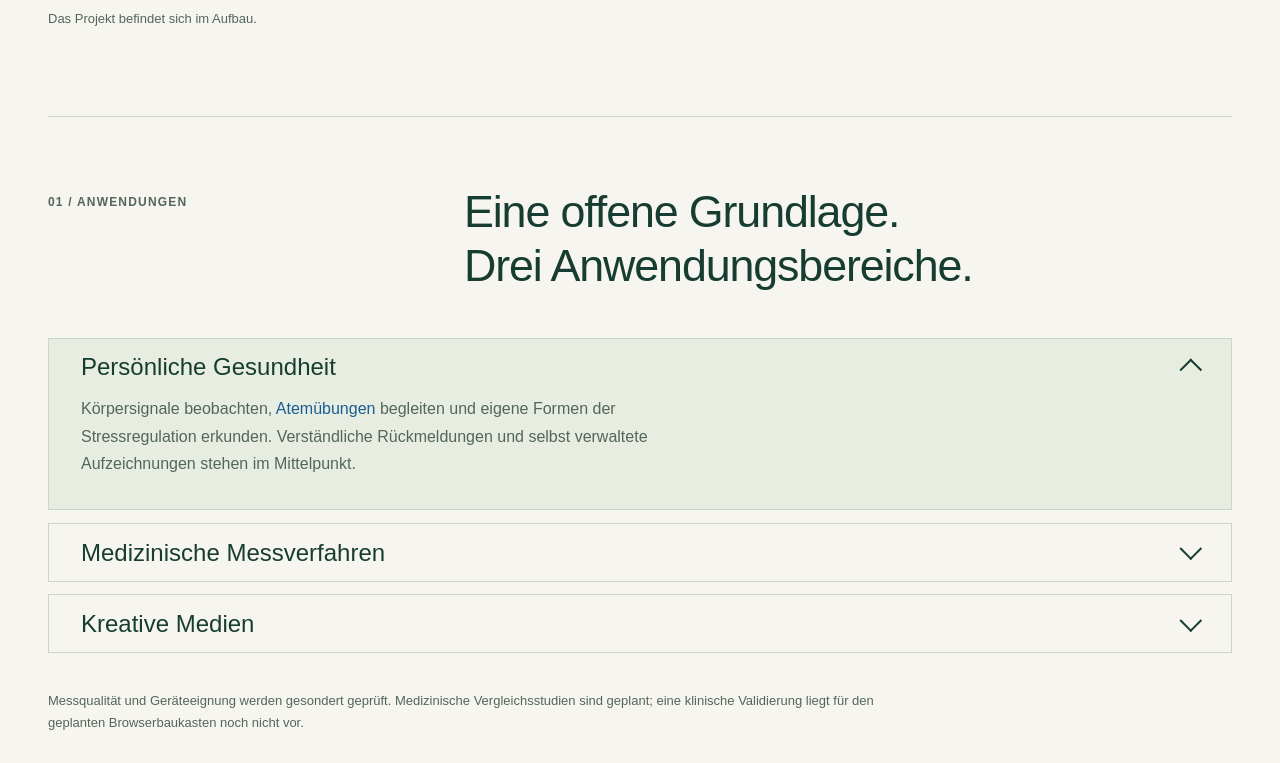
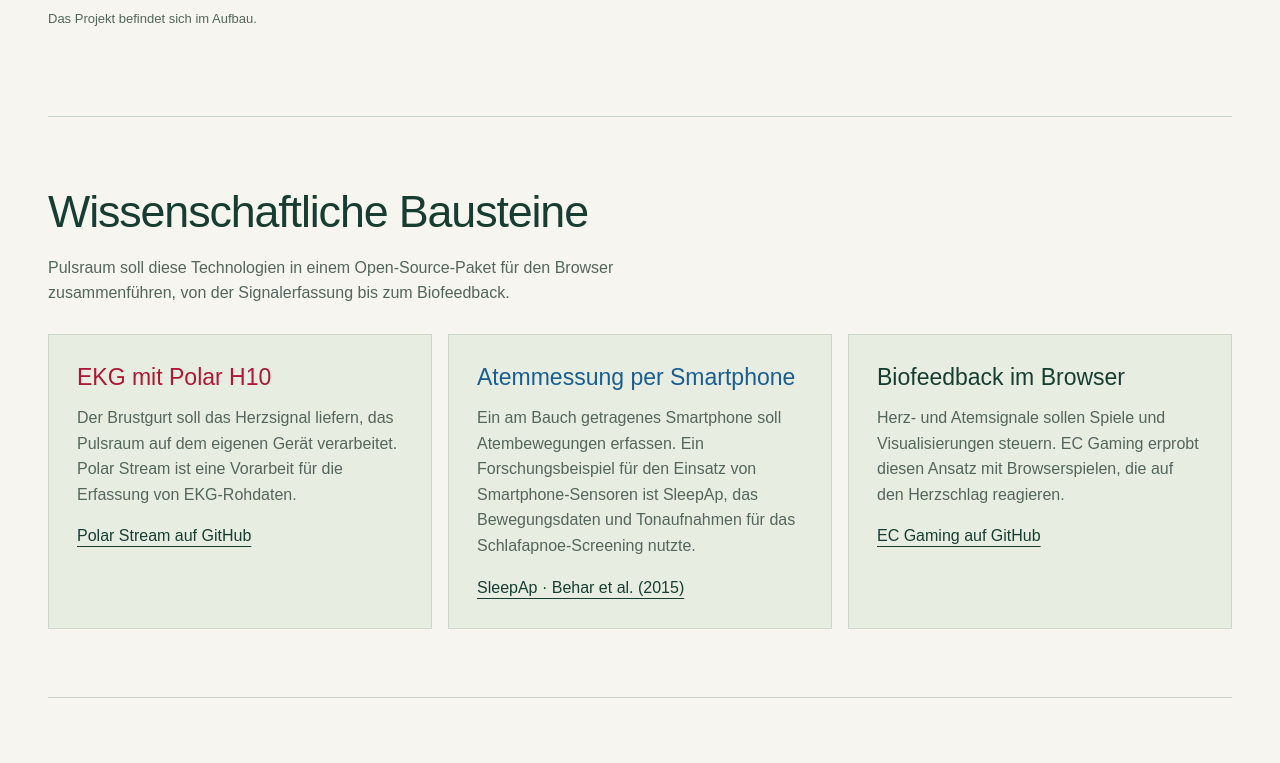
Before and after one commit to GeorgeFejer91/Pulsraum, a website with bundled scripts: page index.html in a window 1280 px wide. Shown: the part 787-1550 px from the top of the page. Built offline with nearby package versions, Linux system fonts and the light colour scheme.

Commit message:
Add scientific building blocks to the project page

```diff
--- a/index.html
+++ b/index.html
@@ -31,7 +31,8 @@
     </nav>
   </header>
   <main>
-    <section class="hero wrap" id="projekt" aria-labelledby="project-title">
+    <section id="projekt" aria-labelledby="project-title">
+      <div class="hero wrap">
         <div class="hero-copy">
           <p class="eyebrow" data-measure>Offene Biosensorik</p>
           <h1 id="project-title" data-measure>Pulsraum</h1>
@@ -71,6 +72,28 @@
             <span class="figure-note" data-measure>Schematische Darstellung, keine Live-Messung.</span>
           </figcaption>
         </figure>
+      </div>
+      <section class="section wrap building-blocks" id="bausteine" aria-labelledby="building-blocks-title">
+        <h2 id="building-blocks-title" data-measure>Wissenschaftliche Bausteine</h2>
+        <p class="building-blocks-intro" data-measure>Pulsraum soll diese Technologien in einem Open-Source-Paket für den Browser zusammenführen, von der Signalerfassung bis zum Biofeedback.</p>
+        <div class="building-block-grid">
+          <article class="building-block">
+            <h3 class="signal-ecg" data-measure>EKG mit Polar H10</h3>
+            <p data-measure>Der Brustgurt soll das Herzsignal liefern, das Pulsraum auf dem eigenen Gerät verarbeitet. Polar Stream ist eine Vorarbeit für die Erfassung von EKG-Rohdaten.</p>
+            <p class="building-block-source" data-measure><a href="https://github.com/GeorgeFejer91/Polar-Stream">Polar Stream auf GitHub</a></p>
+          </article>
+          <article class="building-block">
+            <h3 class="signal-resp" data-measure>Atemmessung per Smartphone</h3>
+            <p data-measure>Ein am Bauch getragenes Smartphone soll Atembewegungen erfassen. Ein Forschungsbeispiel für den Einsatz von Smartphone-Sensoren ist SleepAp, das Bewegungsdaten und Tonaufnahmen für das Schlafapnoe-Screening nutzte.</p>
+            <p class="building-block-source" data-measure><a href="https://ieeexplore.ieee.org/document/6747332">SleepAp · Behar et al. (2015)</a></p>
+          </article>
+          <article class="building-block">
+            <h3 data-measure>Biofeedback im Browser</h3>
+            <p data-measure>Herz- und Atemsignale sollen Spiele und Visualisierungen steuern. EC Gaming erprobt diesen Ansatz mit Browserspielen, die auf den Herzschlag reagieren.</p>
+            <p class="building-block-source" data-measure><a href="https://github.com/GeorgeFejer91/ECGaming">EC Gaming auf GitHub</a></p>
+          </article>
+        </div>
+      </section>
     </section>
     <section class="section wrap applications-panel" id="anwendungen" aria-labelledby="applications-title">
       <div class="section-heading"><p class="section-number">01 / Anwendungen</p><h2 id="applications-title" data-measure>Eine offene Grundlage.<br>Drei Anwendungs&shy;bereiche.</h2></div>
--- a/styles.css
+++ b/styles.css
@@ -239,3 +239,29 @@
 }
 
 .hero-statement { overflow-wrap: anywhere; }
+
+.building-blocks-intro {
+  max-width: 68ch;
+  margin-block: 16px 28px;
+  color: var(--muted);
+}
+
+.building-block-grid {
+  display: grid;
+  grid-template-columns: repeat(3, minmax(0, 1fr));
+  gap: 16px;
+}
+
+.building-block {
+  padding: clamp(16px, 2.5vw, 28px);
+  border: 1px solid var(--rule);
+  background: var(--tint);
+  overflow-wrap: break-word;
+}
+
+.building-block h3 + p { margin-top: 12px; color: var(--muted); }
+.building-block-source { margin-top: 16px; }
+
+@media (max-width: 760px) {
+  .building-block-grid { grid-template-columns: minmax(0, 1fr); }
+}
```
Also changed, not shown: for-ai/PROJECT.md (+12 -1 lines), scripts/check-visual.mjs (+8 -0 lines). Lines whose indentation alone changed are shown as unchanged.
